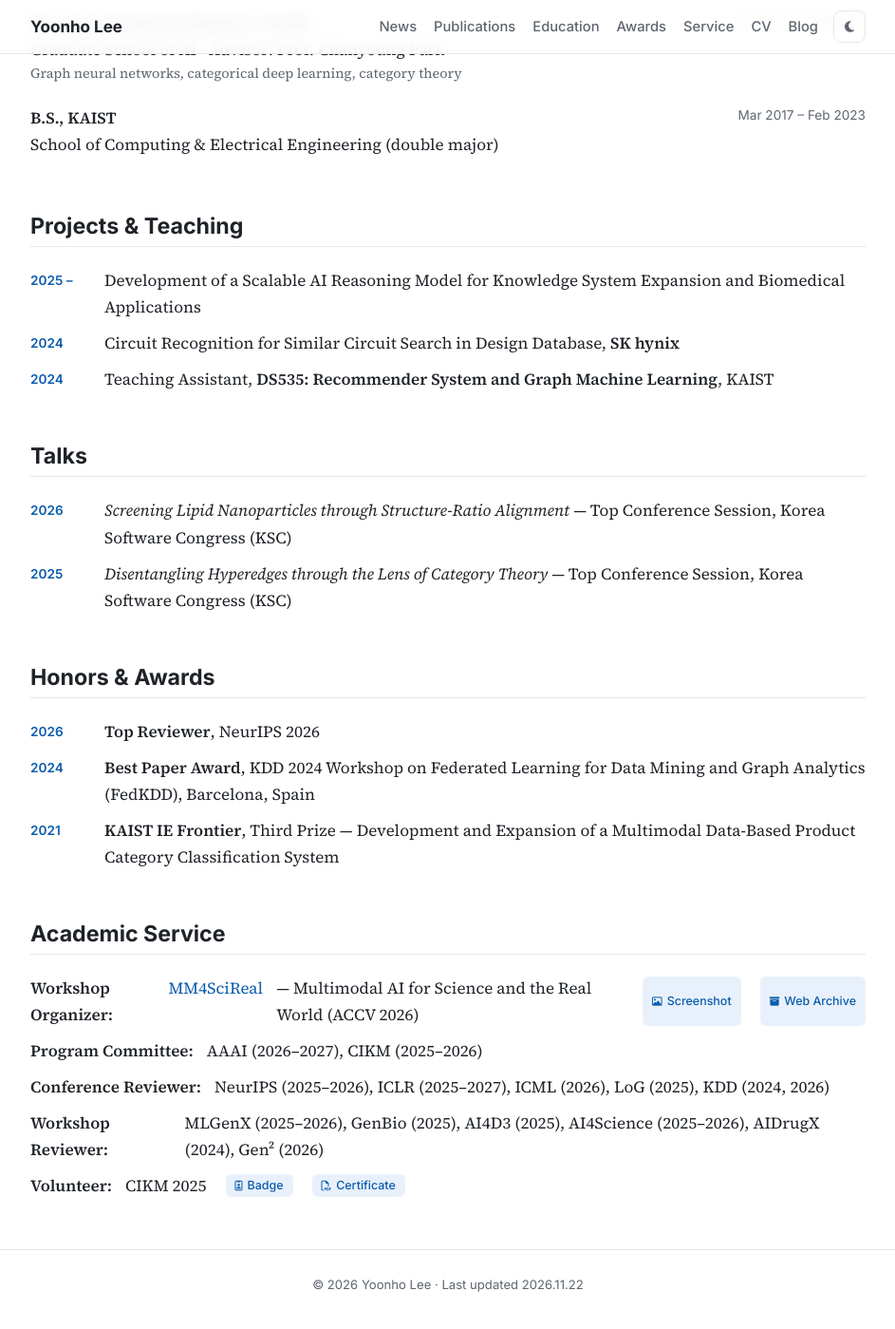
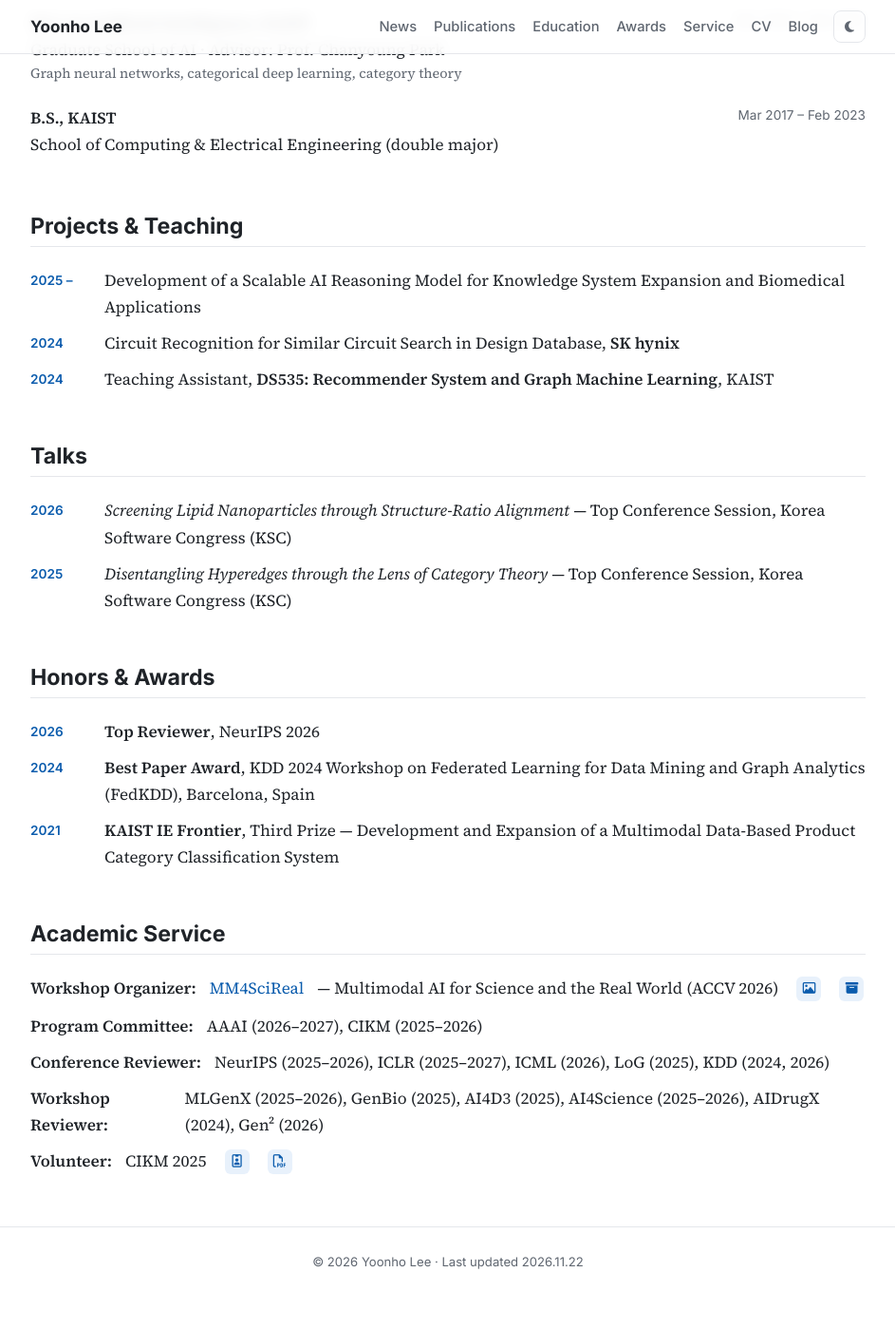
Before and after one commit to Yoonho-Lee-AI4Science/Yoonho-Lee-AI4Science.github.io, a Jekyll site: the page built from index.html, in a window 1280 px wide and 1400 px high, scrolled down 3162 px. Shown: the whole window at 95% size, without its empty margins (168-1111 px from the left). Built offline with Jekyll 4.4.1, drawn with Linux system fonts in a browser that asks for light colours; a style sheet for code colours, icons or effects is not loaded; after the commit the page ends 4538 px from its top, so only the background shows below that.

Commit message:
Make evidence buttons icon-only
Co-Authored-By: Claude Opus 5.5 <noreply@anthropic.com>

```diff
--- a/css/main.css
+++ b/css/main.css
@@ -206,14 +206,13 @@ footer {
   .topnav ul { font-size: 0.85rem; gap: 2px 12px; }
 }
 
-/* 증빙 문서 버튼 (아이콘 + 이름). 논문의 Paper/Code 버튼과 같은 톤 */
+/* 증빙 문서 버튼 (아이콘만, 마우스를 올리면 설명 표시). 논문의 Paper/Code 버튼과 같은 톤 */
 .doc-link {
-  display: inline-flex; align-items: center; gap: 5px;
-  margin: 2px 0 2px 6px; padding: 2px 10px; border-radius: 6px;
-  font: 500 0.78rem/1.6 var(--font-ui); white-space: nowrap; vertical-align: 1px;
+  display: inline-flex; align-items: center; justify-content: center;
+  width: 26px; height: 26px; margin: 2px 0 2px 5px; border-radius: 6px;
+  font-size: 0.85rem; vertical-align: -6px;
   background: var(--accent-soft); color: var(--accent);
   transition: background .15s, color .15s;
 }
-.doc-link i { font-size: 0.85em; }
 .doc-link:hover { background: var(--accent); color: #fff; text-decoration: none; }
 :root[data-theme="dark"] .doc-link:hover { color: #0b1420; }
--- a/index.html
+++ b/index.html
@@ -168,14 +168,14 @@
       <h2>Academic Service</h2>
       <ul class="plain service">
         <li><strong>Workshop Organizer:</strong> <a href="https://mm4scireal.github.io">MM4SciReal</a> — Multimodal AI for Science and the Real World (ACCV 2026)
-          <a class="doc-link" href="files/mm4scireal-organizers.png" target="_blank" rel="noopener" title="Screenshot of the MM4SciReal organizers page (PNG)"><i class="fa-regular fa-image"></i>Screenshot</a>
-          <a class="doc-link" href="files/mm4scireal-organizers.webarchive" target="_blank" rel="noopener" title="Safari web archive of the MM4SciReal organizers page (.webarchive, opens in Safari)"><i class="fa-solid fa-box-archive"></i>Web Archive</a></li>
+          <a class="doc-link" href="files/mm4scireal-organizers.png" target="_blank" rel="noopener" title="Screenshot of the MM4SciReal organizers page (PNG)" aria-label="Screenshot of the MM4SciReal organizers page (PNG)"><i class="fa-regular fa-image"></i></a>
+          <a class="doc-link" href="files/mm4scireal-organizers.webarchive" target="_blank" rel="noopener" title="Safari web archive of the MM4SciReal organizers page (.webarchive, opens in Safari)" aria-label="Safari web archive of the MM4SciReal organizers page (.webarchive, opens in Safari)"><i class="fa-solid fa-box-archive"></i></a></li>
         <li><strong>Program Committee:</strong> AAAI (2026–2027), CIKM (2025–2026)</li>
         <li><strong>Conference Reviewer:</strong> NeurIPS (2025–2026), ICLR (2025–2027), ICML (2026), LoG (2025), KDD (2024, 2026)</li>
         <li><strong>Workshop Reviewer:</strong> MLGenX (2025–2026), GenBio (2025), AI4D3 (2025), AI4Science (2025–2026), AIDrugX (2024), Gen² (2026)</li>
         <li><strong>Volunteer:</strong> CIKM 2025
-          <a class="doc-link" href="files/cikm2025-volunteer-badge.pdf" target="_blank" rel="noopener" title="CIKM 2025 volunteer badge (PDF)"><i class="fa-regular fa-id-badge"></i>Badge</a>
-          <a class="doc-link" href="files/cikm2025-certificate.pdf" target="_blank" rel="noopener" title="CIKM 2025 certificate of attendance (PDF)"><i class="fa-regular fa-file-pdf"></i>Certificate</a></li>
+          <a class="doc-link" href="files/cikm2025-volunteer-badge.pdf" target="_blank" rel="noopener" title="CIKM 2025 volunteer badge (PDF)" aria-label="CIKM 2025 volunteer badge (PDF)"><i class="fa-regular fa-id-badge"></i></a>
+          <a class="doc-link" href="files/cikm2025-certificate.pdf" target="_blank" rel="noopener" title="CIKM 2025 certificate of attendance (PDF)" aria-label="CIKM 2025 certificate of attendance (PDF)"><i class="fa-regular fa-file-pdf"></i></a></li>
       </ul>
     </section>
 
```
